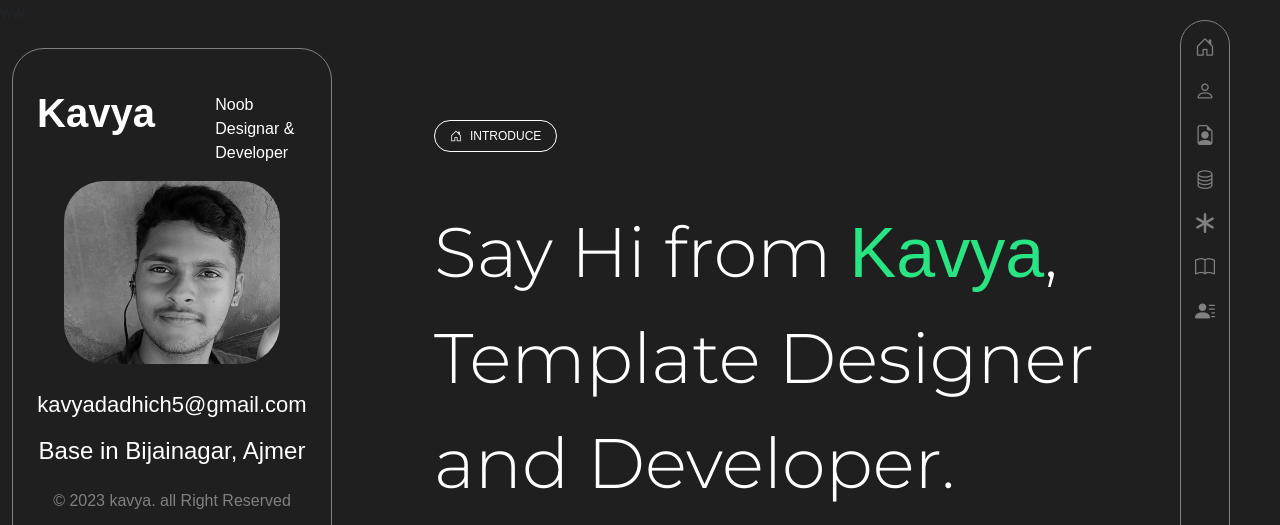
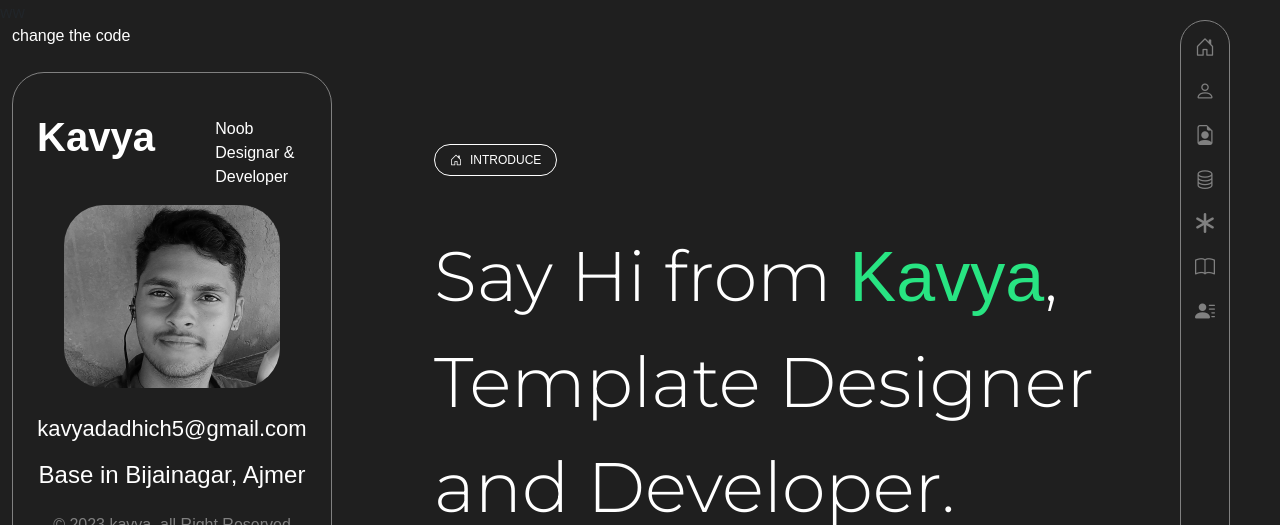
Before and after one commit to kavyadadhich1/Portfolio, a plain HTML site: page pot.html in a window 1280 px wide. Shown: the top 525 px of the page. Drawn offline with nearby package versions, Linux system fonts and the light colour scheme.

Commit message:
Update in pot

```diff
--- a/pot.html
+++ b/pot.html
@@ -26,6 +26,7 @@
   </head>
   <body>
     <div class="container-fluid">
+      <div class="text-white">change the code</div>
       <div class="row">
         <div class="col-lg-3 col-md-6 top_class">
           <div
```
